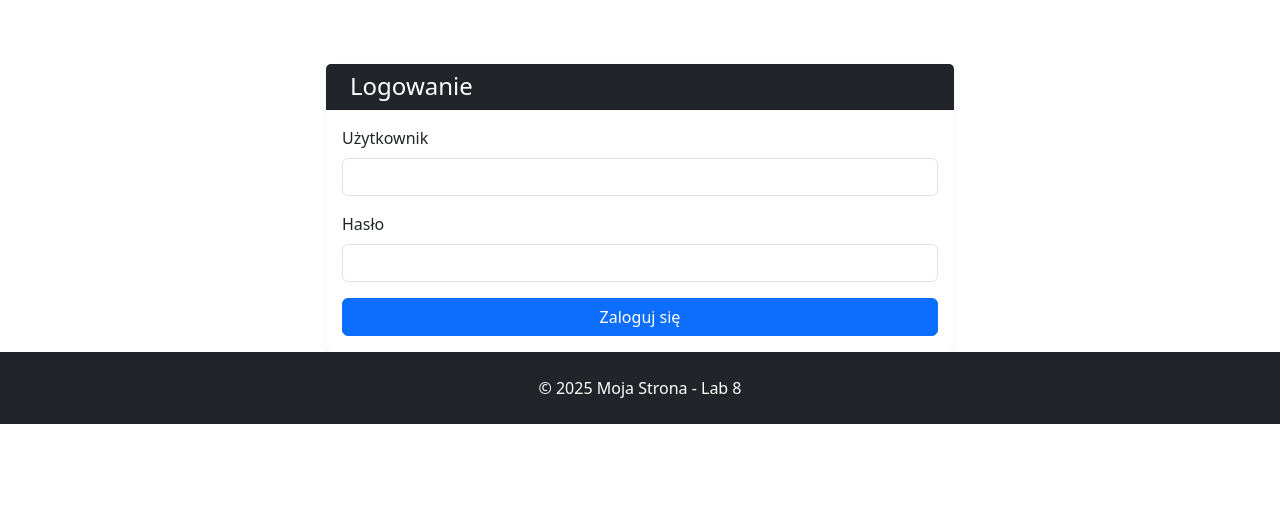
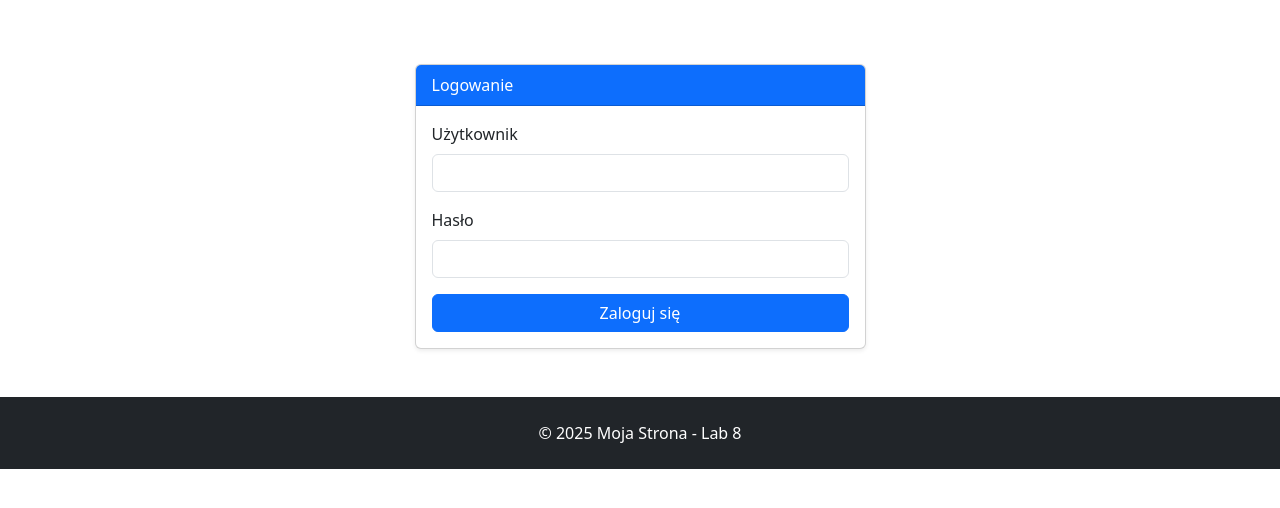
Before and after one commit to Bartix64312/Projekt-skryptowe, a Flask app: page /login in a window 1280 px wide. Shown: the part 56-564 px from the top of the page. Run offline with Flask 3, Linux system fonts and the light colour scheme.

Commit message:
Update login.html

```diff
--- a/app/templates/login.html
+++ b/app/templates/login.html
@@ -1,12 +1,11 @@
 {% extends "base.html" %}
 
 {% block content %}
+<div class="container py-5">
     <div class="row justify-content-center">
-    <div class="col-md-6">
-        <div class="card shadow-sm border-0 mt-5">
-            <div class="card-header bg-dark text-white">
-                <h4 class="mb-0"><i class="fas fa-lock me-2"></i>Logowanie</h4>
-            </div>
+        <div class="col-md-5">
+            <div class="card shadow-sm">
+                <div class="card-header bg-primary text-white">Logowanie</div>
                 <div class="card-body">
                     <form method="POST">
                         {{ form.hidden_tag() }}
@@ -32,4 +31,5 @@
             </div>
         </div>
     </div>
+</div>
 {% endblock %}
```
Lines whose indentation alone changed are shown as unchanged.
